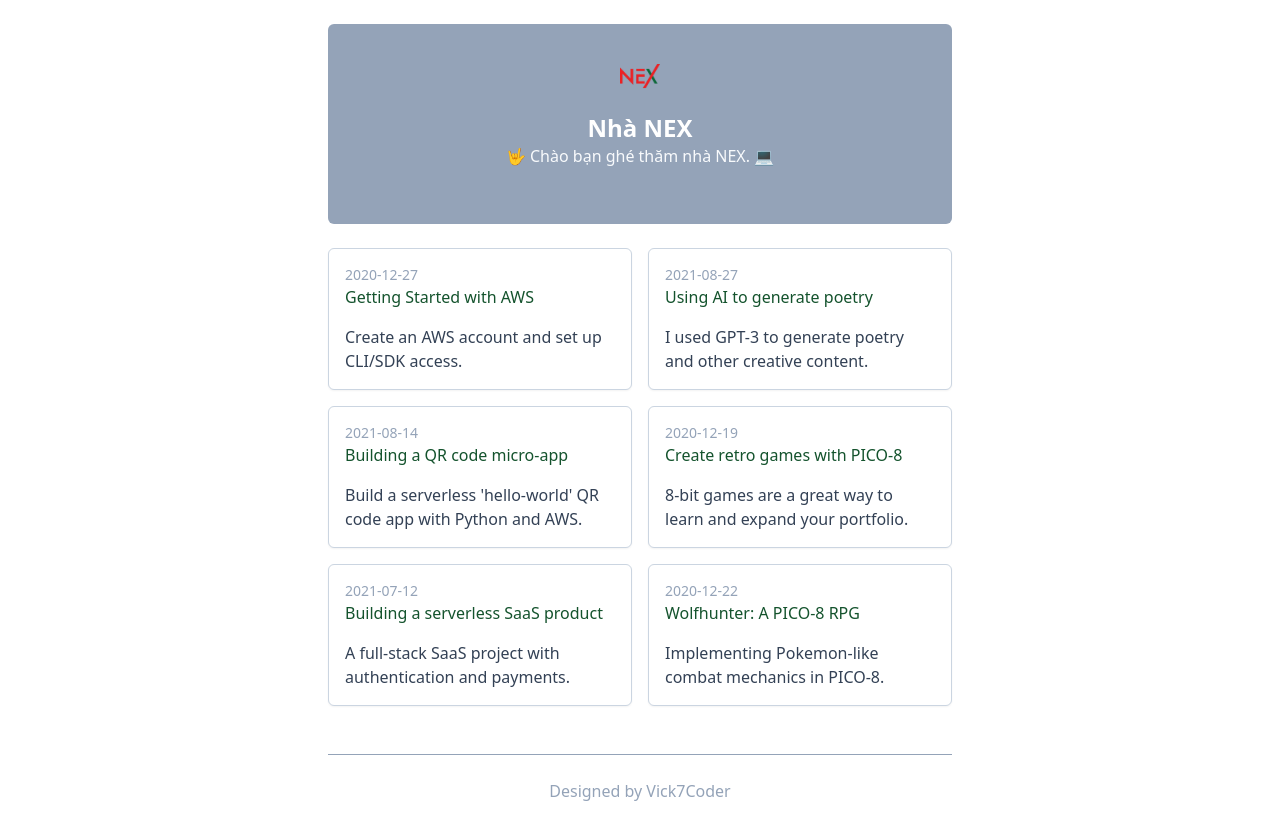
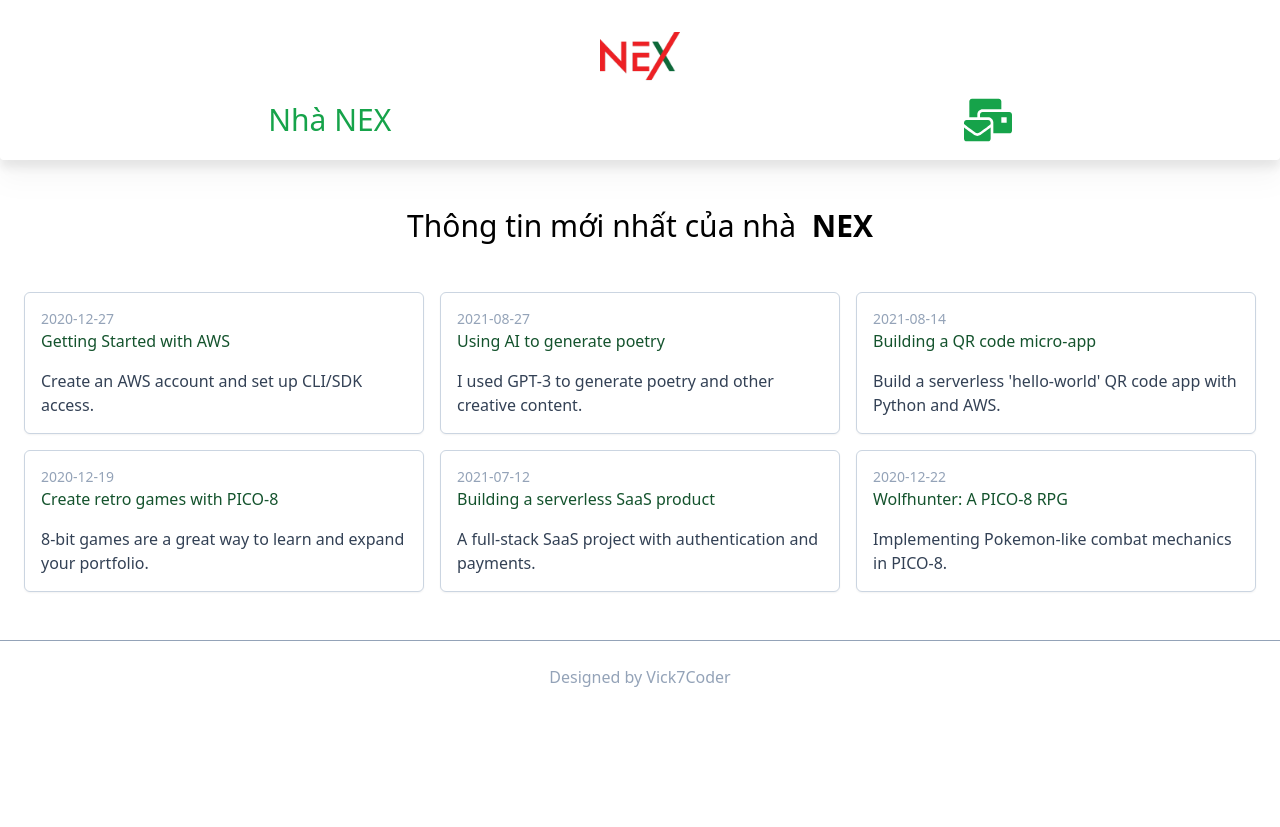
Before and after one commit to Vick7Coder/nex-simple-blogs, a Next.js app: page / in a window 1280 px wide. After the commit the page ends 800 px from the top, so only its background shows below. Built offline with nearby package versions, Linux system fonts and the light colour scheme.

Commit message:
update somthing

```diff
--- a/app/blogs/[slug]/page.tsx
+++ b/app/blogs/[slug]/page.tsx
@@ -4,7 +4,7 @@
 
 
 
-export const generateStaticParams = async() => {
+export const generateStaticParams = async () => {
     const blogs = GetBlogMocks();
     return blogs.map((blog) => ({
         slug: blog.slug,
@@ -15,7 +15,7 @@
     const slug = props.params.slug;
     const detail = GetBlogs(slug);
     return (
-        <div>
+        <div className="mx-auto  max-w-2xl px-6">
             <div className="my-12 text-center">
                 <h1 className="text-3xl text-border text-green-950 ">{detail.data.title}</h1>
                 <p className="text-slate-400 mt-2">{detail.data.date}</p>
--- a/app/layout.tsx
+++ b/app/layout.tsx
@@ -14,8 +14,8 @@
   return (
     <html lang="en">
       <Head />
-      <body>
-      <div className="mx-auto  max-w-2xl px-6">
+      <body className="dark:bg-slate-800">
+      <div >
           <HeaderComponent />
           {children}
           <FooterComponent />
--- a/app/page.tsx
+++ b/app/page.tsx
@@ -2,12 +2,24 @@
 import GetBlogMocks from '@/components/Service/GetBlogMocks';
 import BlogPreiew from '@/components/BlogPreview';
 
-const Home = ()=> {
+const Home = () => {
     const blog = GetBlogMocks();
     const blogList = blog.map((blog) => (
-        <BlogPreiew key={blog.slug} {...blog}/>
+        <BlogPreiew key={blog.slug} {...blog} />
     ));
 
- return <div className="grid grid-cols-1 md:grid-cols-2 gap-4">{blogList}</div>;
+    return (
+        <main className="px-6 mx-auto">
+            <p className="mt-12 mb-12 text-3xl text-center dark:text-white">
+                Thông tin mới nhất của nhà &nbsp;
+                <span className="whitespace-nowrap">
+                    <span className="font-bold">NEX</span>
+                </span>
+            </p>
+            <div className="grid grid-cols-1 md:grid-cols-3 gap-4">
+                {blogList}
+            </div>
+        </main>
+    );
 };
 export default Home;
--- a/components/HeaderComponent.tsx
+++ b/components/HeaderComponent.tsx
@@ -1,22 +1,26 @@
 import Link from "next/link";
 import Image from "next/image";
+import { FaMailBulk } from "react-icons/fa"
 const header = () => {
     return (
-        <header>
-          <div className="text-center bg-slate-400 p-8 my-6 rounded-md">
 
-            <Link href="/">
+        <header className="bg-white rounded p-4 sticky top-0 drop-shadow-xl z-10">
             <Image
                 src="/logo.png"
-          width={40}
-          height={40}
+                width={80}
+                height={80}
                 className="mx-auto"
                 alt={"logo"}
             />
-            <h1 className="text-2xl text-white font-bold mt-4">Nhà NEX</h1>
+            <div className="prose prose-xl mx-auto flex justify-between flex-col sm:flex-row">
+                <h1 className="text-3xl font-bold text-white grid place-content-center mb-2 md:mb-0">
+                    <Link href="/" className="text-green-600 no-underline hover:text-red-600">Nhà NEX</Link>
+                </h1>
+                <div className="flex flex-row justify-center sm:justify-evenly align-middle gap-4 text-white text-4xl lg:text-5xl">
+                    <Link className="text-green-600 hover:text-red-600" href="mailto:contact@nexpando.com">
+                        <FaMailBulk />
                     </Link>
-            <p className="text-slate-50">🤟 Chào bạn ghé thăm nhà NEX. 💻</p>
-            <br/>
+                </div>
             </div>
         </header>
     )
--- a/package.json
+++ b/package.json
@@ -13,7 +13,8 @@
     "markdown-to-jsx": "^7.3.2",
     "next": "14.0.1",
     "react": "^18",
-    "react-dom": "^18"
+    "react-dom": "^18",
+    "react-icons": "^4.11.0"
   },
   "devDependencies": {
     "@tailwindcss/typography": "^0.5.10",
```
Also changed, not shown: 1 other file (tests, documents, lock files or other folders). Lines whose indentation alone changed are shown as unchanged.
